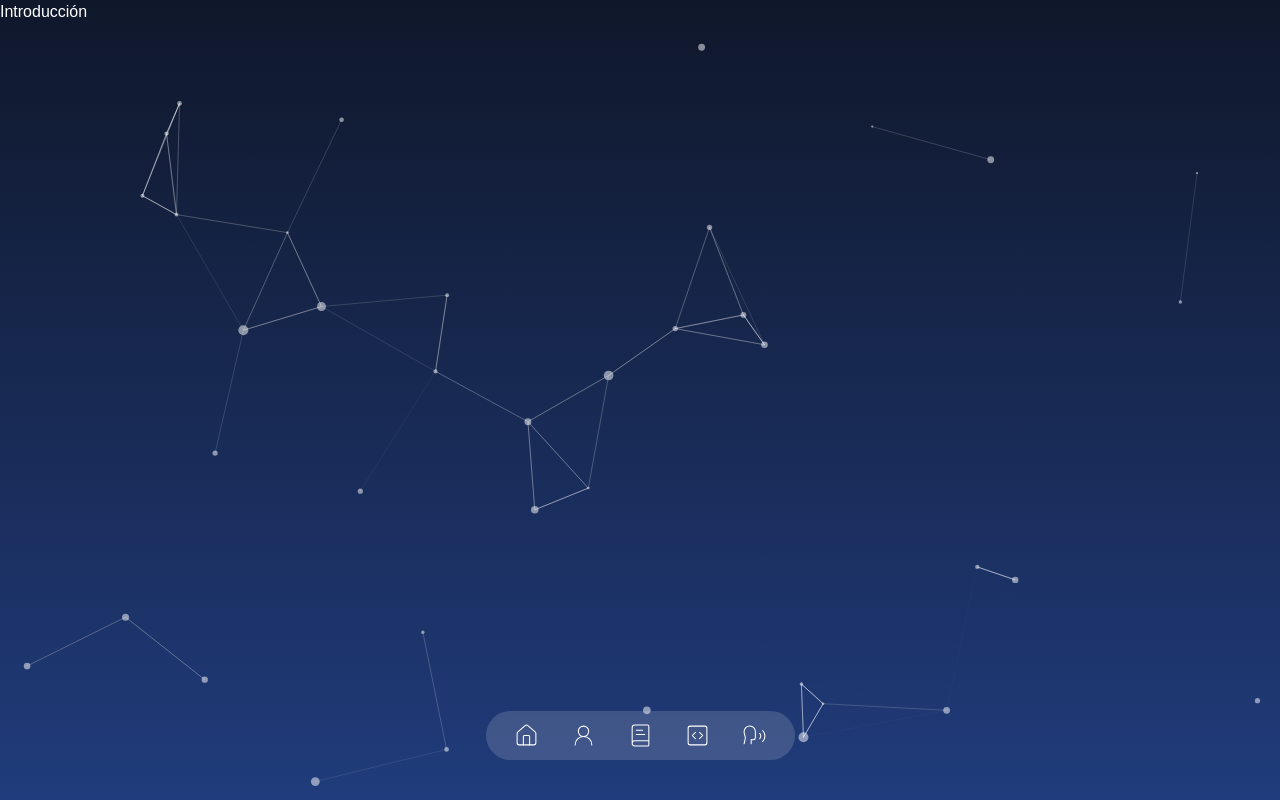
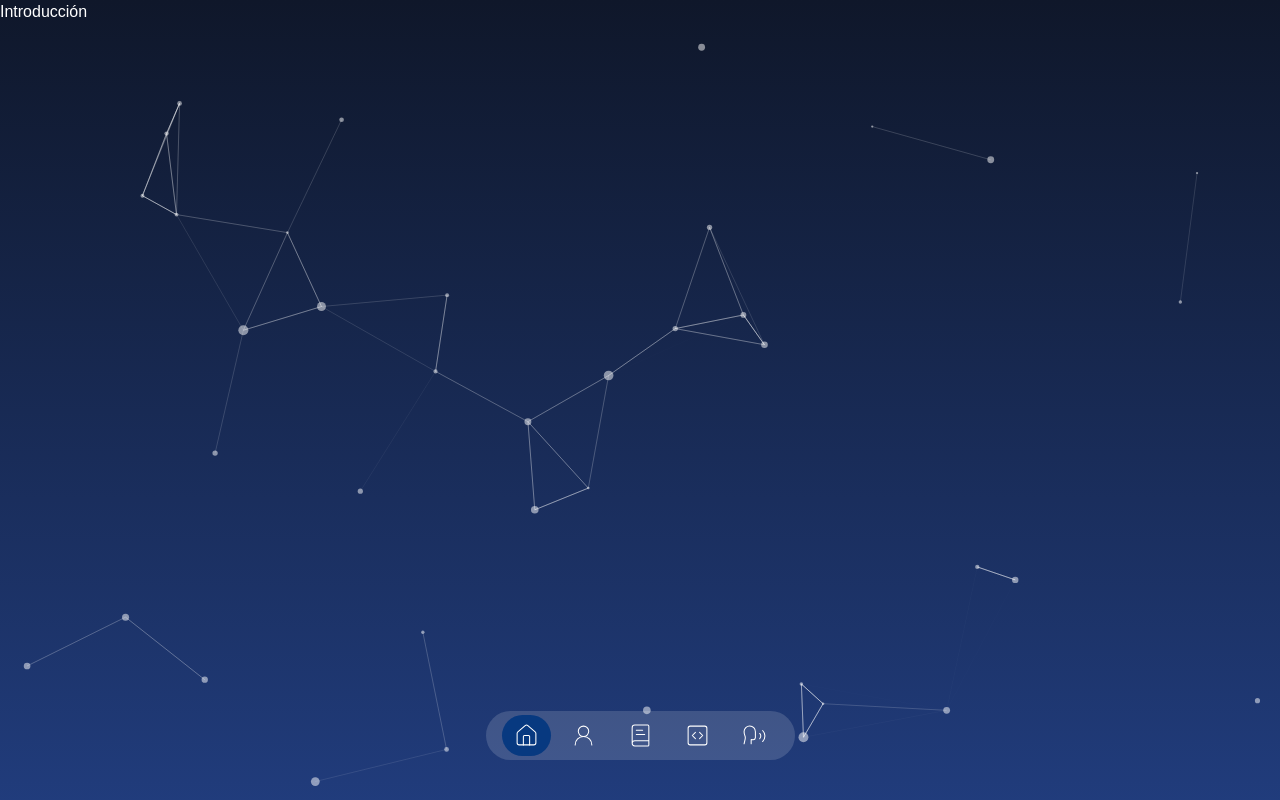
Before and after one commit to wolfdev07/aw-landing, a Next.js app: page / in a window 1280 px wide. Built offline with nearby package versions, Linux system fonts and the light colour scheme.

Commit message:
Navbar styles

```diff
--- a/components/navbar.tsx
+++ b/components/navbar.tsx
@@ -1,13 +1,24 @@
+"use client";
+import Link from "next/link";
+import { usePathname } from "next/navigation";
 import { itemsNavbar } from "@/data";
-import Link from "next/link";
+
 
 const Navbar = () => {
+    const router = usePathname();
+
     return (
         <div className="fixed z-40 flex flex-col items-center justify-center w-full mt-auto h-max bottom-10">
             <nav>
                 <div className="flex items-center justify-center gap-2 px-4 py-1 rounded-full bg-white/15 background-blur-sm">
                     {itemsNavbar.map((item) => (
-                        <div key={item.id} className="px-3 py-2 transition duration-150 rounded-full cursor-pointer hover:bg-secondary">
+                        <div
+                        key={item.id}
+                        className={
+                            `px-3 py-2 transition duration-150 rounded-full cursor-pointer hover:bg-secondary`
+                            + (router === item.link ? " bg-secondary" : "")
+                        }
+                        >
                             <Link href={item.link}>{item.icon}</Link>
                         </div>
                     ))}
```
